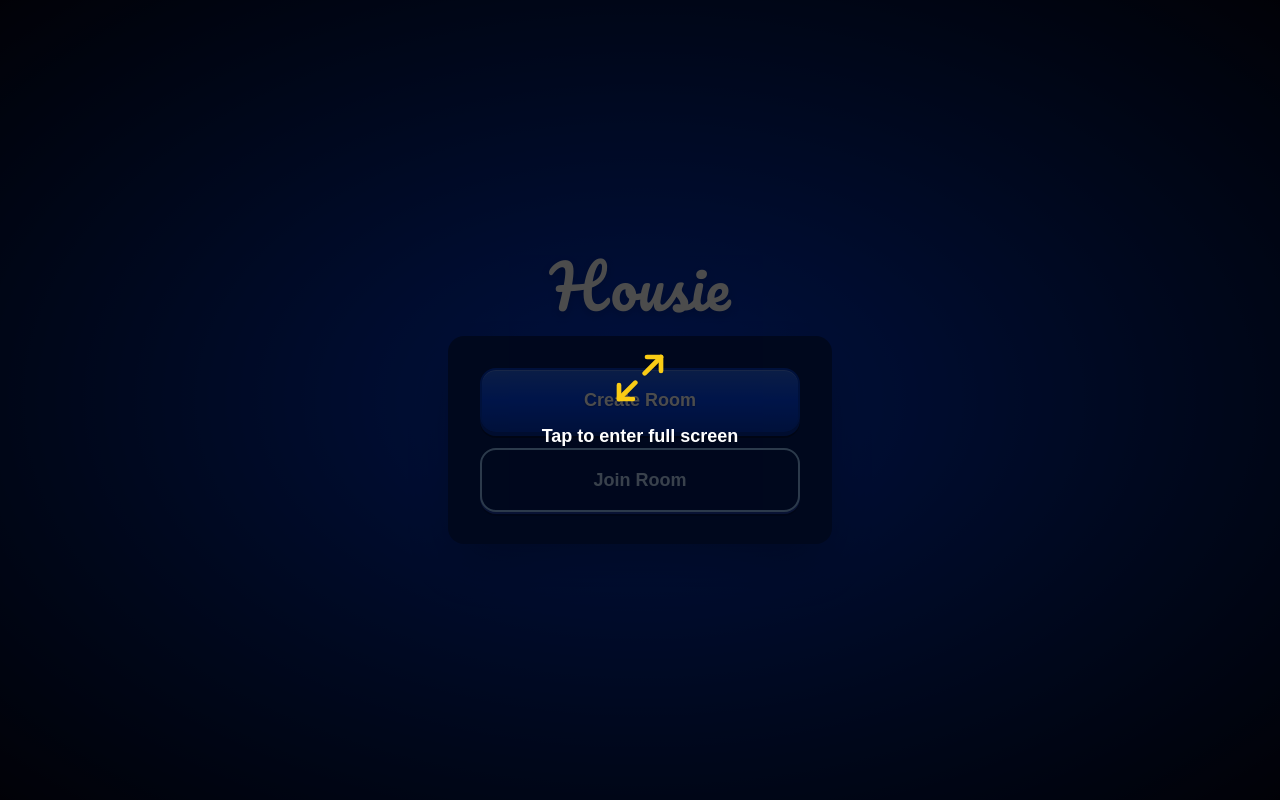
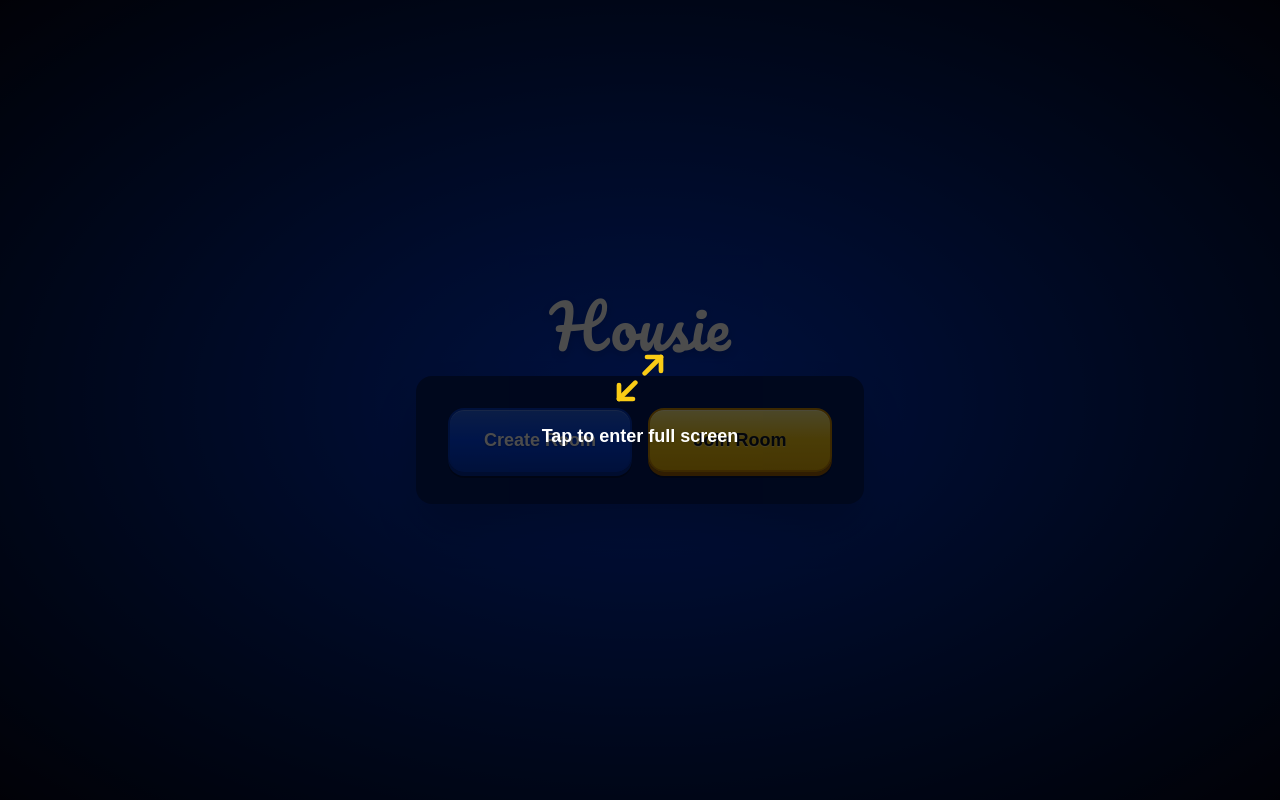
Before and after one commit to charanvinay/housie, a Next.js app: page / in a window 1280 px wide. Built offline with nearby package versions, Linux system fonts and the light colour scheme; a web font is replaced by a local one.

Commit message:
chore: landing padding

```diff
--- a/app/page.tsx
+++ b/app/page.tsx
@@ -116,7 +116,7 @@ export default function Home() {
   return (
     <PageWrapper exiting={exiting} onExitComplete={handleExitComplete}>
       {checking && <LoadingOverlay />}
-      <div className="flex flex-col gap-4">
+      <div className="flex gap-4">
         <Button
           type="button"
           variant="primary"
@@ -129,7 +129,7 @@ export default function Home() {
         </Button>
         <Button
           type="button"
-          variant="secondary"
+          variant="yellow"
           onClick={() => {
             setExiting(true);
             setExitTargetUrl("/join");
--- a/components/PageWrapper.tsx
+++ b/components/PageWrapper.tsx
@@ -44,7 +44,7 @@ export function PageWrapper({
       <header className="flex-shrink-0 flex justify-center">
         <Link href="/" className="block">
           <motion.h1
-            className="text-4xl sm:text-5xl md:text-6xl text-white drop-shadow-lg text-center"
+            className="text-5xl md:text-6xl text-white drop-shadow-lg text-center"
             style={{ fontFamily: "var(--font-pacifico), cursive" }}
             initial={{ opacity: 0, y: -32 }}
             animate={exiting ? titleExit : { opacity: 1, y: 0 }}
@@ -60,11 +60,12 @@ export function PageWrapper({
       </header>
       <div className="h-5 shrink-0" />
       <motion.div
-        className={
-          isFormLayout
-            ? "w-full max-w-sm shrink-0 rounded-2xl backdrop-blur-sm shadow-2xl p-8 max-h-[calc(100dvh-14rem)] overflow-y-auto bg-cardBg"
-            : "w-full max-w-sm shrink-0 rounded-2xl backdrop-blur-sm shadow-2xl p-8 bg-cardBg"
-        }
+        className={`w-full max-w-xs border-2 border-accent/30 md:border-none md:max-w-md shrink-0 rounded-2xl backdrop-blur-sm shadow-2xl p-4 md:p-8
+          ${
+            isFormLayout
+              ? "max-h-[calc(100dvh-14rem)] overflow-y-auto bg-cardBg"
+              : "bg-cardBg"
+          }`}
         initial={{ opacity: 0, scale: 0 }}
         animate={exiting ? cardExit : { opacity: 1, scale: 1 }}
         transition={
```
